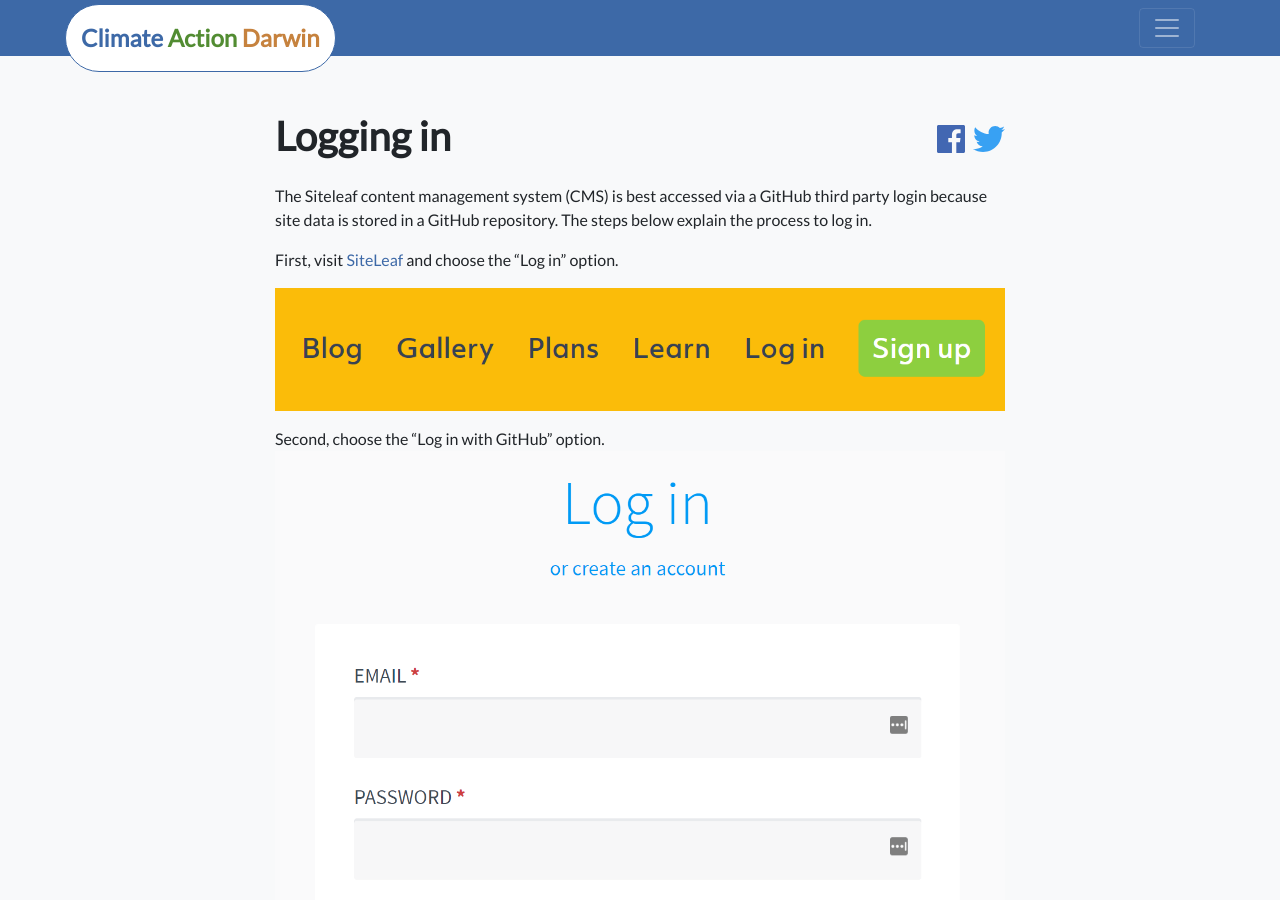
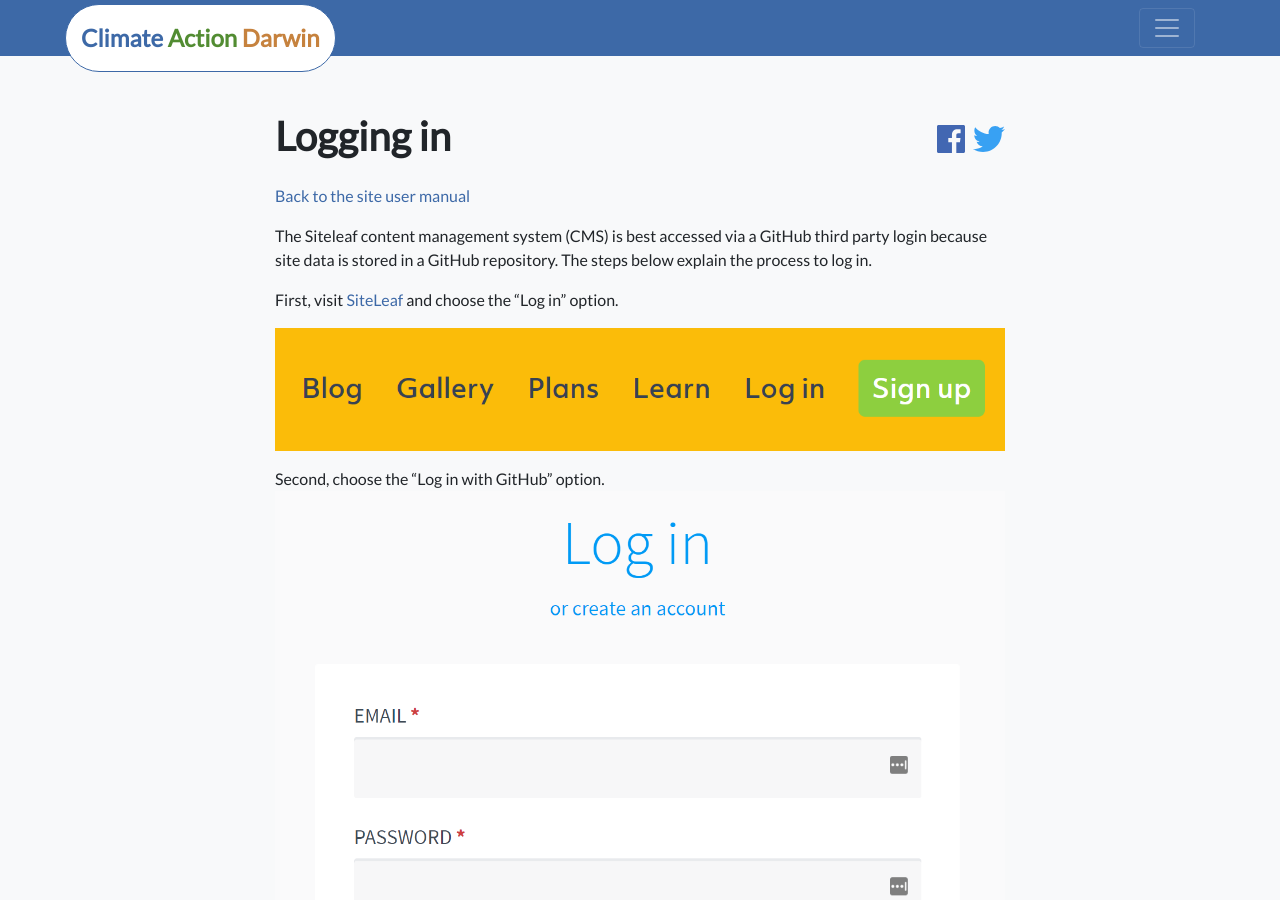
Before and after one commit to superdivest/superdivest.github.io, a Jekyll site: the page built from logging-in.markdown, in a window 1280 px wide and 900 px high. Built offline with Jekyll 4.4.1, drawn with Linux system fonts in a browser that asks for light colours; nearby versions of some CDN libraries; some of the changed text lies outside the part shown.

Commit message:
Updated Logging In

```diff
--- a/logging-in.markdown
+++ b/logging-in.markdown
@@ -3,6 +3,8 @@
 date: 2019-12-12 22:29:00 +09:30
 layout: content-page
 ---
+
+[Back to the site user manual](/administration/)
 
 The Siteleaf content management system (CMS) is best accessed via a GitHub third party login because site data is stored in a GitHub repository. The steps below explain the process to log in.
 
@@ -19,3 +21,5 @@
 
 After logging in successfully, you will be returned to Siteleaf. Select the "Climate Action Darwin" site from the list of sites. This takes you to the [main Siteleaf administration interface](/the-siteleaf-interface/).
 ![select-the-cad-site.png](/uploads/select-the-cad-site.png)
+
+[Next: the Siteleaf interface](/the-siteleaf-interface/)
```
